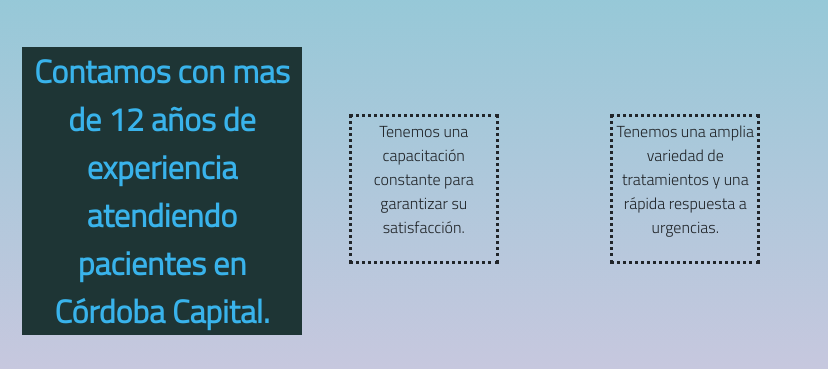
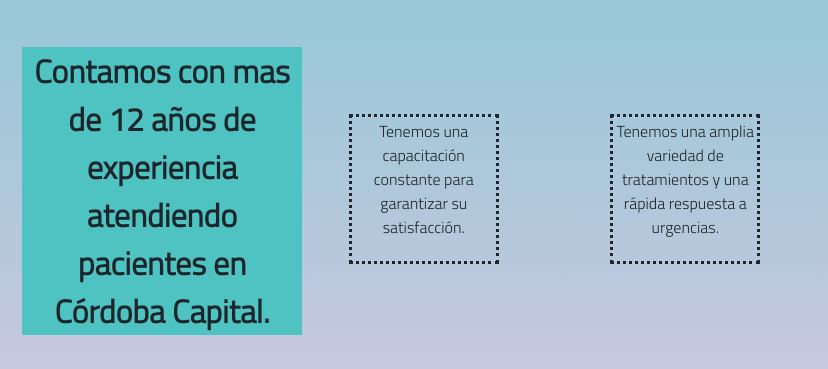
Before and after one commit to TomasBruera/Mi_Pagina_Web, a website: page sobre nosotros.html in a window 1280 px wide. In both pictures the pointer is over the element 614 px from the left and 453 px from the top of the page. Shown: the part 265-634 px from the top of the page, 452-1280 px from the left. Drawn offline with nearby package versions, Linux system fonts and the light colour scheme.

Commit message:
cambioenHover

```diff
--- a/EstiloCompleto13.css
+++ b/EstiloCompleto13.css
@@ -220,8 +220,8 @@ nav {
 
 .cajaArticle :hover {
     transform: scale( 2 , 2);
-    background-color: rgb(30, 53, 53);
-    color: rgb(57, 179, 235);
+    background-color: rgb(79, 194, 194);
+    color: rgb(27, 38, 43);
     font-weight: bold;
     overflow: hidden;
 }
```
